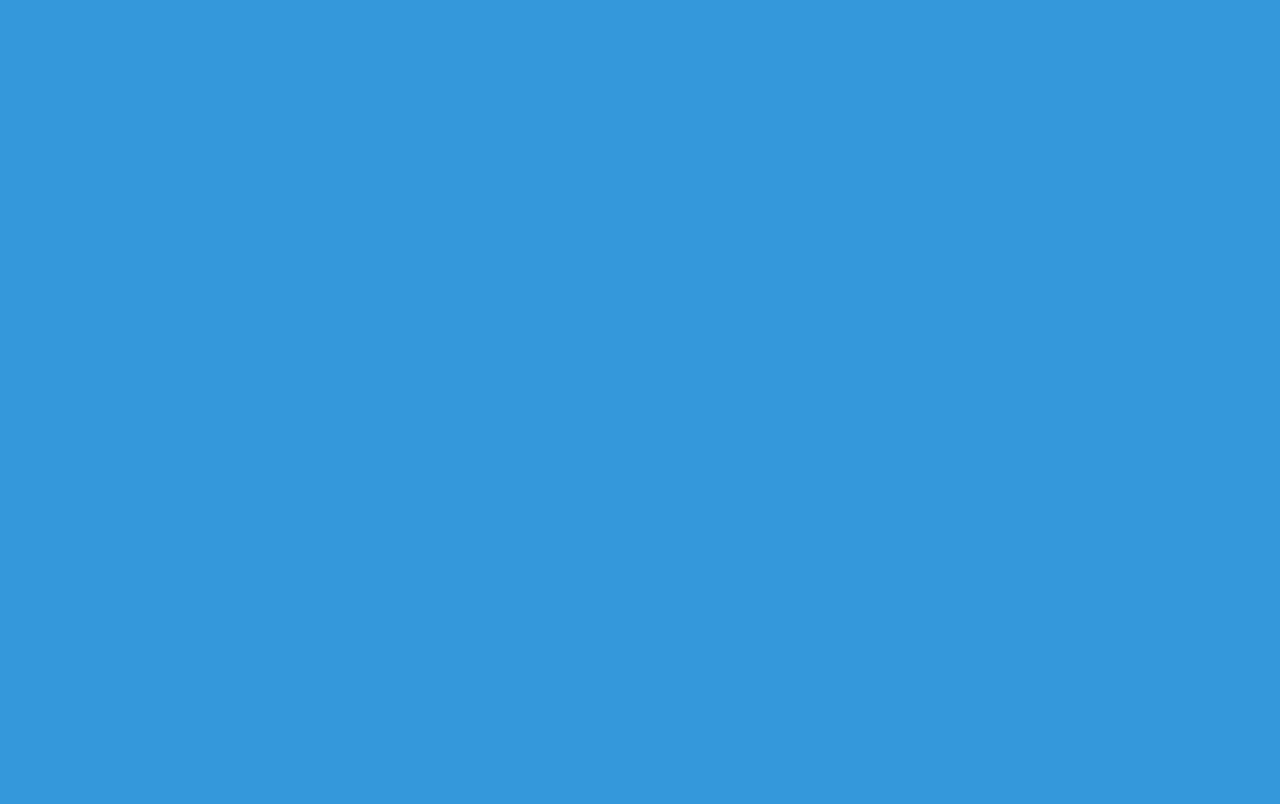
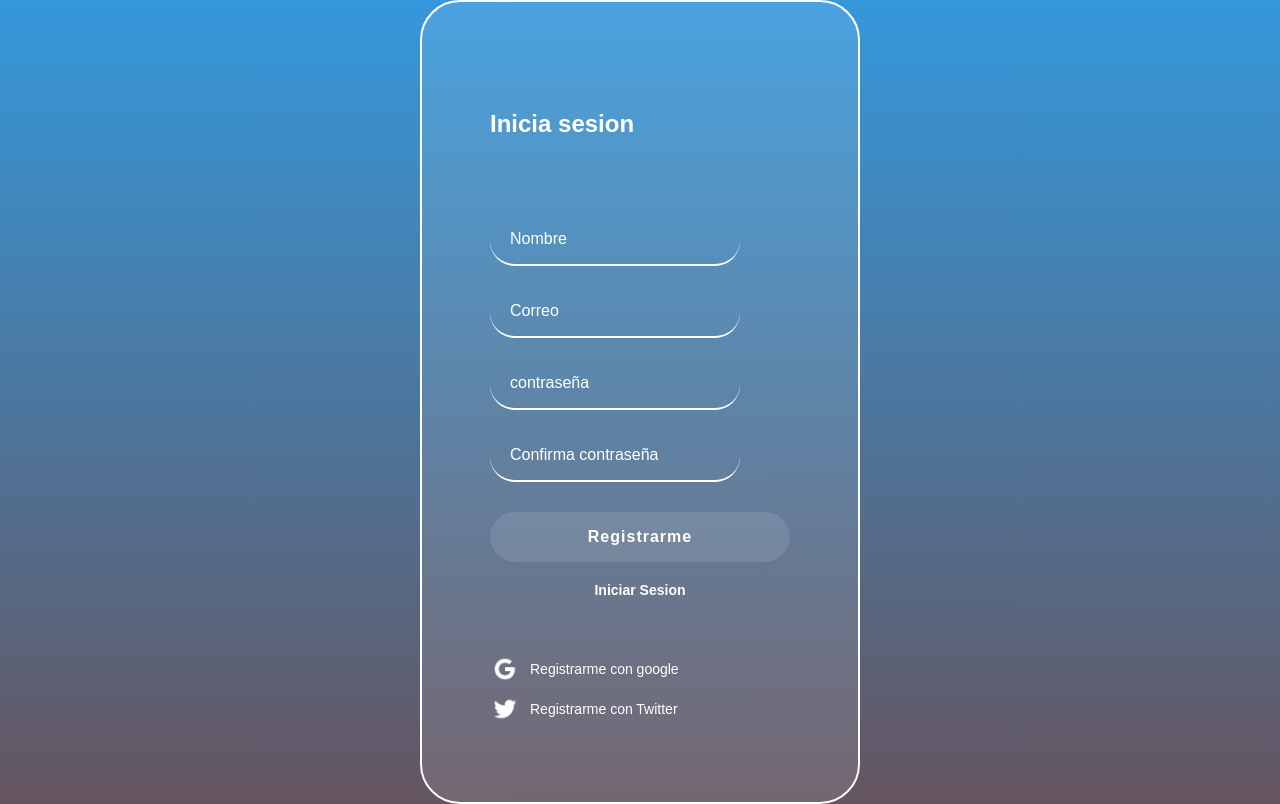
Before and after one commit to garceseder2/videoReactPlatzi, a React app in the folder Platzi-Video/: page /Register in a window 1280 px wide. Built offline with nearby package versions, Linux system fonts and the light colour scheme.

Commit message:
Creacion componetes de Register

```diff
--- /dev/null
+++ b/Platzi-Video/src/assets/styles/components/Register.scss
@@ -0,0 +1,111 @@
+/* inputs */
+.input {
+    background-color: transparent;
+    border-left: 0px;
+    border-top: 0px;
+    border-right: 0px;
+    border-bottom: 2px solid white;
+    font-family: "Muli", sans-serif;
+    font-size: 16px;
+    margin-bottom: 20px;
+    padding: 0px 20px;
+    outline: none;
+    height: 50px;
+    color: white;
+  }
+
+  ::placeholder {
+    color: white;
+  }
+
+  .button {
+    background-color: rgba(255, 255, 255, 0.1);
+    border: none;
+    border-radius: 25px;
+    color: white;
+    cursor: pointer;
+    font-size: 16px;
+    font-weight: bold;
+    font-family: "Muli", sans-serif;
+    height: 50px;
+    letter-spacing: 1px;
+    margin: 10px 0px;
+  }
+
+/* register */
+.register {
+    background: linear-gradient(#3498DB, #655560);
+    display: flex;
+    align-items: center;
+    justify-content: center;
+    flex-direction: column;
+    padding: opx 30px;
+    min-height: calc(100vh - 200px);
+  }
+
+  .register__continer {
+    background-color: rgba(255, 255, 255, 0.1);
+    border: 2px solid white;
+    border-radius: 40px;
+    color: white;
+    padding: 60px 68px 40px;
+    min-height: 700px;
+    width: 300px;
+    display: flex;
+    justify-content: space-around;
+    flex-direction: column;
+  }
+
+  .register__continer--form {
+    display: flex;
+    flex-direction: column;
+  }
+
+  .register__continer--form label {
+    font-size: 14px;
+  }
+
+  .register__continer--rememnber-me {
+    color: white;
+    display: flex;
+    justify-content: center;
+    margin-top: 10px;
+  }
+
+  .register__continer--rememnber-me a {
+    color: white;
+    font-size: 14px;
+    text-decoration: none;
+    font-weight: bold;
+  }
+
+  .register__continer--rememnber-me a:hover {
+    text-decoration: underline;
+  }
+
+  .register__continer--social-media > div {
+    display: flex;
+    align-items: center;
+    font-size: 14px;
+    margin-bottom: 10px;
+  }
+
+  .register__continer--social-media > div > img {
+    width: 30px;
+    margin-right: 10px;
+  }
+
+  .register__continer--register {
+    font-size: 14x;
+  }
+
+  .register__continer--register a {
+    font-size: 16px;
+    color: white;
+    font-weight: bold;
+    text-decoration: none;
+  }
+
+  .register__continer--register a:hover {
+    text-decoration: underline;
+  }
--- a/Platzi-Video/src/containers/Register.jsx
+++ b/Platzi-Video/src/containers/Register.jsx
@@ -1,6 +1,8 @@
 /* eslint-disable jsx-a11y/label-has-associated-control */
 import React from 'react';
-import '../assets/styles/components/Login.scss';
+import '../assets/styles/components/Register.scss';
+import GoogleImage from '../assets/static/google-icon.png';
+import TwiterImage from '../assets/static/twitter-icon.png';
 
 const Register = () => (
   <section className='register'>
@@ -19,11 +21,11 @@ const Register = () => (
 
       <section className='register__continer--social-media'>
         <div>
-          <img src='../assets/google-icon.png' alt='Google' />
+          <img src={GoogleImage} alt='Google' />
           Registrarme con google
         </div>
         <div>
-          <img src='../assets/twitter-icon.png' alt='Twitter' />
+          <img src={TwiterImage} alt='Twitter' />
           Registrarme con Twitter
         </div>
       </section>
--- a/Platzi-Video/src/routes/App.js
+++ b/Platzi-Video/src/routes/App.js
@@ -2,11 +2,13 @@ import React from 'react';
 import { BrowserRouter, Route } from 'react-router-dom';
 import Home from '../containers/Home';
 import Login from '../containers/Login';
+import Register from '../containers/Register';
 
 const App = () => (
   <BrowserRouter>
     <Route exact path='/' component={Home} />
     <Route exact path='/Login' component={Login} />
+    <Route exact path='/Register' component={Register} />
   </BrowserRouter>
 );
 
```
